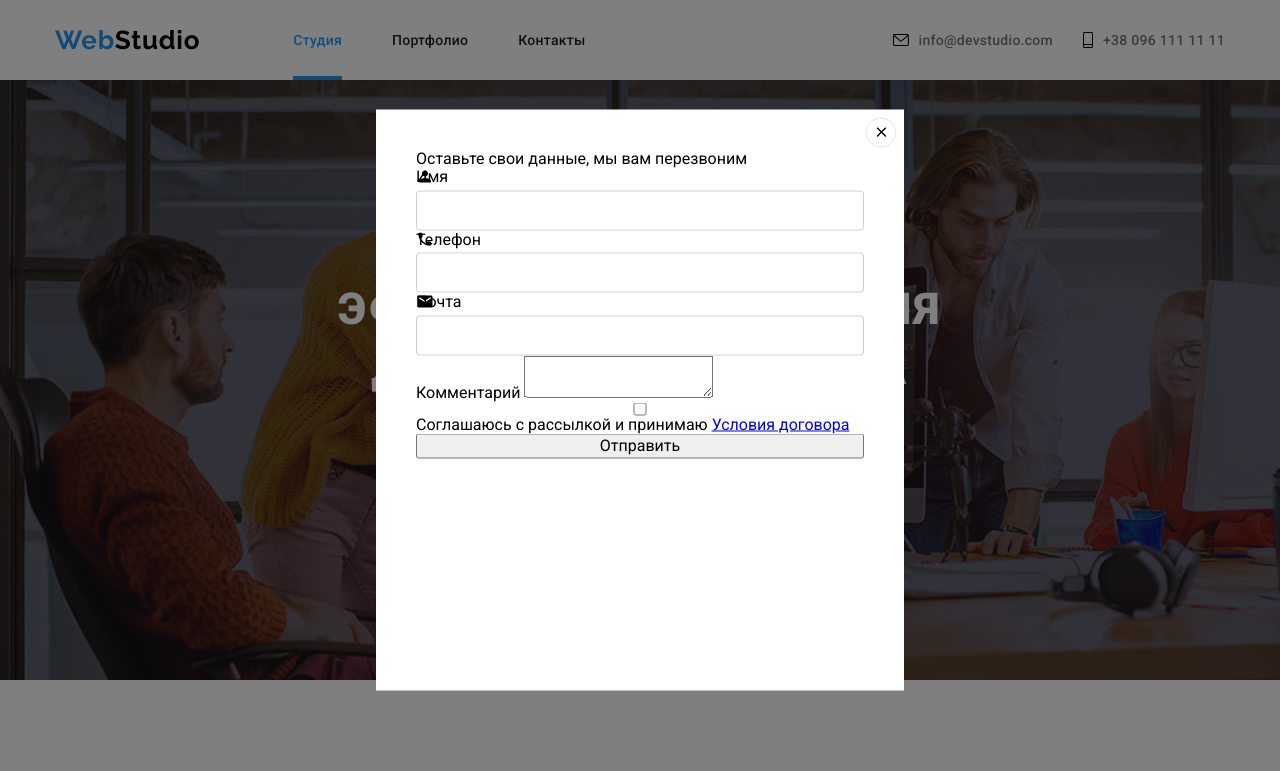
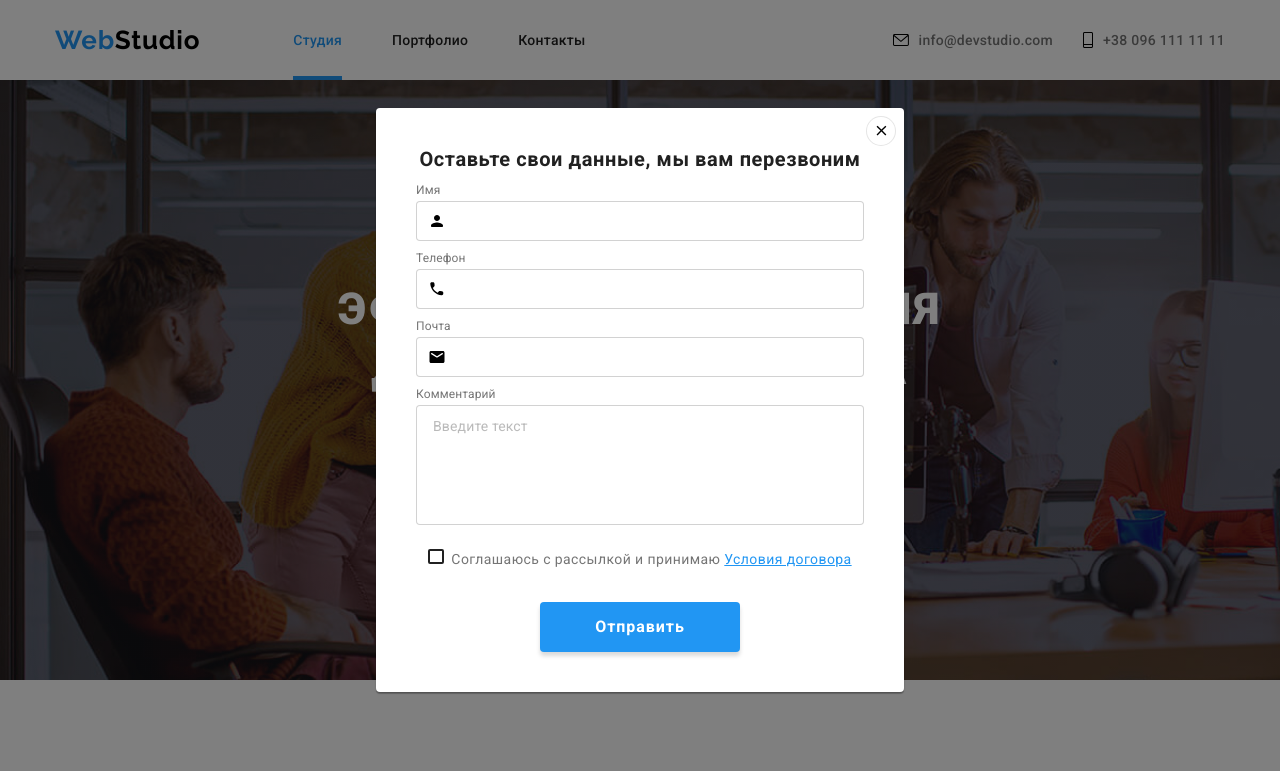
Before and after one commit to YuriiLukianovych/goit-markup-hw-06, a plain HTML site: page index.html in a window 1280 px wide. Both pictures are taken after a click on the button "Заказать услугу". Shown: the top 771 px of the page. Drawn offline with nearby package versions, Linux system fonts and the light colour scheme.

Commit message:
final edits

```diff
--- a/css/styles.css
+++ b/css/styles.css
@@ -92,6 +92,16 @@ img {
   visibility: visible;
   pointer-events: auto;
 }
+.visually-hidden {
+	position: absolute !important;
+	clip: rect(1px 1px 1px 1px); /* IE6, IE7 */
+	clip: rect(1px, 1px, 1px, 1px);
+	padding:0 !important;
+	border:0 !important;
+	height: 1px !important;
+	width: 1px !important;
+	overflow: hidden;
+}
 /* -----------------modal-------- */
 .backdrop{
   position: fixed;
@@ -113,14 +123,15 @@ img {
   width: 528px;
   min-height: 581px;
   background-color: #fff;
+  box-shadow: 0px 1px 3px rgba(0, 0, 0, 0.12), 0px 1px 1px rgba(0, 0, 0, 0.14), 0px 2px 1px rgba(0, 0, 0, 0.2);
+  border-radius: 4px;
+  padding: 40px;
 
   position: absolute;
   top: 50%;
   left: 50%;
   transform: translate(-50%, -50%) scale(1);
   transition: transform 250ms cubic-bezier(0.4, 0, 0.2, 1) 250ms;
-
-  padding: 40px;
 }
 .close-btn{
   width: 30px;
@@ -152,13 +163,22 @@ img {
   display: flex;
   flex-direction: column;
 }
+.form-text{
+  font-weight: bold;
+  font-size: 20px;
+  line-height: 1.15;
+  text-align: center;
+  letter-spacing: 0.03em;
+  color: var(--title-color);
+  margin-bottom: 12px;
+}
 .form-input{
   width: 100%;
   height: 40px;
   border: 1px solid rgba(33, 33, 33, 0.2);
   border-radius: 4px;
   padding-left: 42px;
-  margin-top: 4px;
+  transition: border-color 250ms cubic-bezier(0.4, 0, 0.2, 1);
 }
 .form-input:focus{
   outline: none;
@@ -167,15 +187,95 @@ img {
 .form-input:focus + .form-icon{
   fill: var(--accent-color);
 }
+.form-input-wrapper{
+  display: block;
+  margin-top: 4px;
+  position: relative;
+}
 .form-field{
-  position: relative;
+  font-size: 12px;
+  line-height: 1.167;
+  letter-spacing: 0.01em;
+  color: var(--text-color);
+}
+.form-field:not(:nth-of-type(4)){
+  margin-bottom: 10px;
+}
+.form-btn{
+  margin-top: 30px;
+  margin-left: auto;
+  margin-right: auto;
+  width: 200px;
+  height: 50px;
+  background-color: var(--accent-color);
+  box-shadow: 0px 4px 4px rgba(0, 0, 0, 0.15);
+  border-radius: 4px;
+  border: none;
+  cursor: pointer;
+
+  font-weight: 700;
+  font-size: 16px;
+  line-height: 1.875;
+  text-align: center;
+  letter-spacing: 0.06em;
+  color: #ffffff;
 }
 .form-icon{
   width: 18px;
   height: 18px;
   position: absolute;
-  top: 0;
-  left: 0;
+  top: 50%;
+  left: 12px;
+  transform: translateY(-50%);
+  transition: fill 250ms cubic-bezier(0.4, 0, 0.2, 1);
+}
+.form-user-message{
+  width: 100%;
+  height: 120px;
+  outline: none;
+  border: 1px solid rgba(33, 33, 33, 0.2);
+  border-radius: 4px;
+  margin-top: 4px;
+  padding: 12px 16px;
+  resize: none;
+  transition: border-color 250ms cubic-bezier(0.4, 0, 0.2, 1);
+}
+.form-user-message:focus{
+  border-color: var(--accent-color);
+}
+.form-user-message::placeholder{
+  font-size: 14px;
+  line-height: 1.143;
+  letter-spacing: 0.01em;
+  color: rgba(117, 117, 117, 0.5);
+}
+.form-policy-text{
+  font-size: 14px;
+  line-height: 1.714;
+  letter-spacing: 0.03em;
+  color: var(--text-color);
+  margin-top: 20px;
+  margin-left: auto;
+  margin-right: auto;
+}
+.form-policy-text>a{
+  color: var(--accent-color);
+}
+.form-policy-text::before{
+  content: "";
+  display: inline-block;
+  width: 16px;
+  height: 15px;
+  margin-right: 7px;
+  border: 2px solid var(--title-color);
+  border-radius: 2px;
+  transition: all 250ms cubic-bezier(0.4, 0, 0.2, 1);
+}
+.form-policy:checked + .form-policy-text::before{
+  border-color: var(--accent-color);
+  background-origin: border-box;
+  background-color: var(--accent-color);
+  background-image: url(../images/svg/icons/checked.svg);
 }
 /* ---------- end modal --------- */
 
@@ -662,7 +762,45 @@ img {
 }
 .footer-wrapper{
   display: flex;
+  justify-content: space-between;
 }
-.followus{
-  margin-left: 70px;
+/* ---------------- footer form ------------ */
+.footer-form {
+  font-size: 0;
 }
+.footer-form-input {
+  width: 358px;
+  height: 50px;
+
+  border: 1px solid rgba(255, 255, 255, 0.3);
+  box-shadow: 0px 4px 4px rgba(0, 0, 0, 0.15);
+  border-radius: 4px;
+  background-color: transparent;
+  outline: none;
+  padding: 0 16px;
+  margin-right: 12px;
+
+  font-size: 16px;
+  line-height: 1.25;
+  letter-spacing: 0.03em;
+  color: rgba(255, 255, 255, 0.6);
+  transition: border 250ms cubic-bezier(0.4, 0, 0.2, 1);
+}
+.footer-form-input::placeholder{
+  font-size: 16px;
+  line-height: 1.25;
+  letter-spacing: 0.03em;
+  color: rgba(255, 255, 255, 0.6);
+}
+.footer-form-input:focus{
+  border: 1px solid rgba(255, 255, 255, 0.9);
+}
+.subscription {
+  margin-top: 0;
+  text-align: left;
+  padding-left: 29px;
+  background-image: url(../images/svg/icons/subscribe.svg);
+  background-repeat: no-repeat;
+  background-position: right 28px center;
+}
+/* -------------- end footer form ----------------- */
--- a/index.html
+++ b/index.html
@@ -373,6 +373,11 @@
                   </li>
                </ul>
             </div>
+            <form action="#" class="footer-form">
+               <p class="followus-title">Подпишитесь на рассылку</p>
+               <input type="email" class="footer-form-input" name="user-mail" placeholder="E-mail">
+               <button type="submit" class="form-btn subscription">Подписаться</button>
+            </form>
          </div>
       </div>
    </footer>
@@ -391,31 +396,37 @@
             <p class="form-text">Оставьте свои данные, мы вам перезвоним</p>
             <label class="form-field">
                Имя
+               <span class="form-input-wrapper">
                   <input type="text" class="form-input" name="user-name">
                   <svg class="form-icon">
                      <use href="./images/svg/sprite.svg#form-name"></use>
                   </svg>
+               </span>
             </label>
             <label class="form-field">
                Телефон
+               <span class="form-input-wrapper">
                   <input type="tel" class="form-input" name="user-phone">
                   <svg class="form-icon">
                      <use href="./images/svg/sprite.svg#form-tel"></use>
                   </svg>
+               </span>
             </label>
             <label class="form-field">
                Почта
+               <span class="form-input-wrapper">
                   <input type="email" class="form-input" name="user-mail">
                   <svg class="form-icon">
                      <use href="./images/svg/sprite.svg#form-email"></use>
                   </svg>
+               </span>
             </label>
             <label class="form-field">
                Комментарий
-               <textarea name="user-message"></textarea>
+               <textarea class="form-user-message" name="user-message" placeholder="Введите текст"></textarea>
             </label>
-            <input type="checkbox" name="user-policy" value="accept-policy" class="form-policy">
-            <label class="form-policy-text">Соглашаюсь с рассылкой и принимаю <a href="#">Условия договора</a></label>
+            <input id="user-policy" type="checkbox" name="user-policy" value="accept-policy" class="form-policy visually-hidden">
+            <label for="user-policy" class="form-policy-text">Соглашаюсь с рассылкой и принимаю <a href="#">Условия договора</a></label>
             <button type="submit" class="form-btn">Отправить</button>
          </form>
          <!-- ---------- END FORM ---------- -->
```
Also changed, not shown: images/svg/icons/checked.svg (added), images/svg/icons/subscribe.svg (added). Lines whose indentation alone changed are shown as unchanged.
